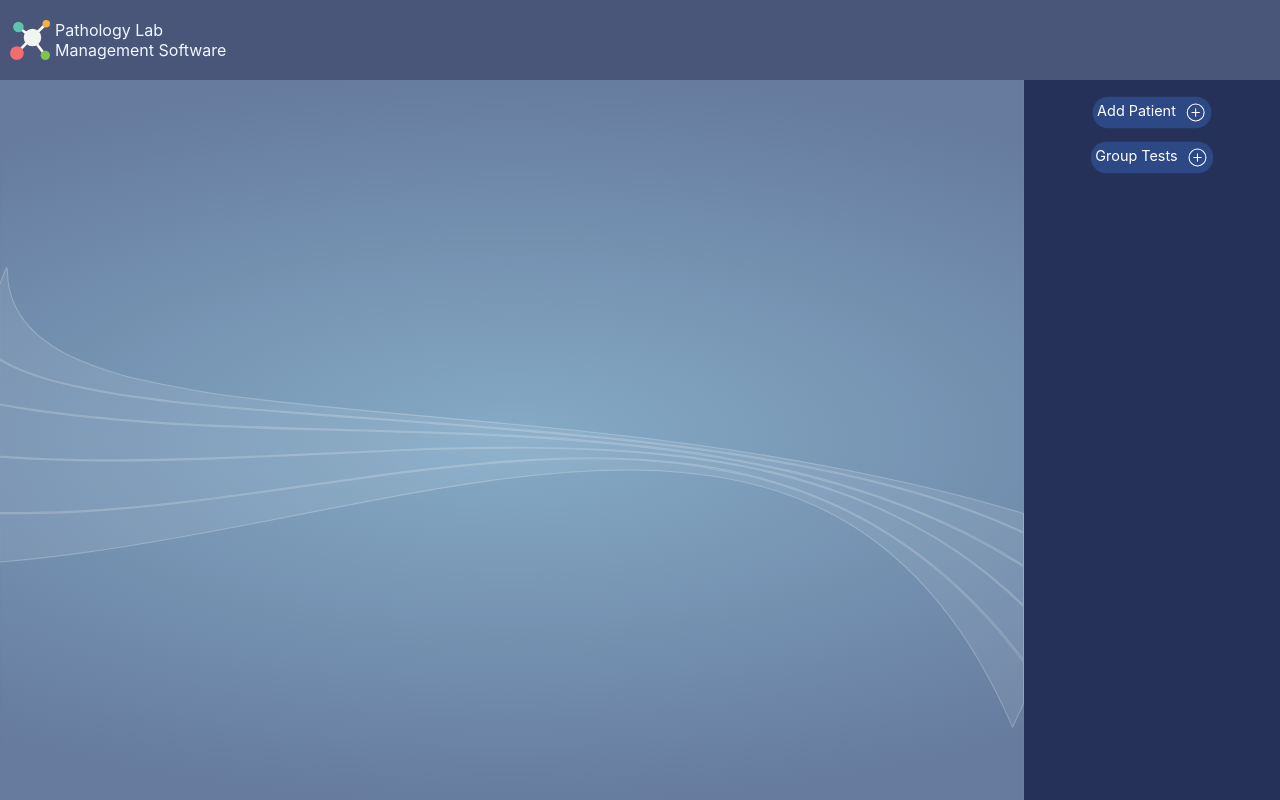
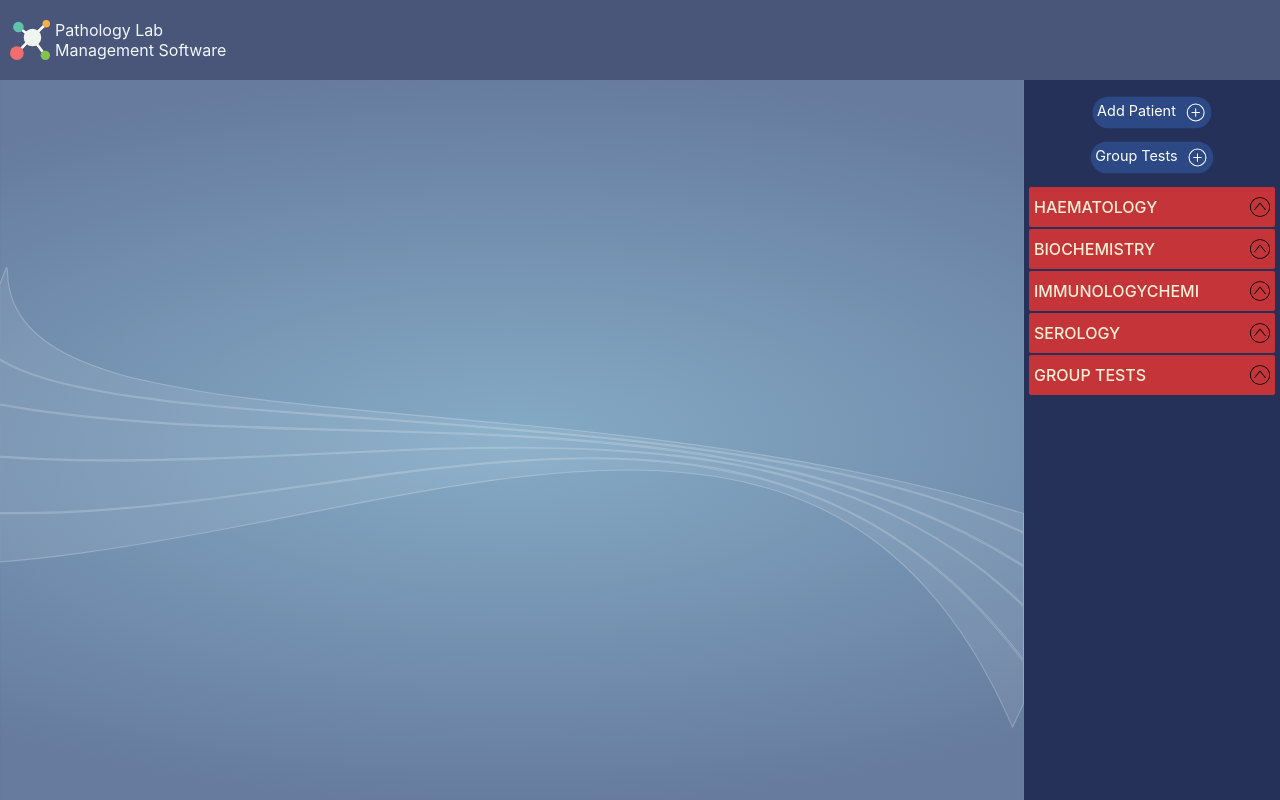
Before and after one commit to nadeemhh/projects_all, a website with bundled scripts: page client/client/index.html in a window 1280 px wide. Built offline with nearby package versions, Linux system fonts and the light colour scheme.

Commit message:
initial commit

```diff
--- a/client/client/index.html
+++ b/client/client/index.html
@@ -107,9 +107,9 @@
 
     <!-- <script src="https://cdn.jsdelivr.net/npm/idb-keyval@6/dist/umd.js"></script> -->
     <script src="./patienttest.js"></script>
-    <script src="./index.js"></script>
-<scrip src="./newStructureReport.js"></scrip>
-<script src="./printGroupedTests.js"></script>
+    <script type="module" src="./index.js"></script>
+<scrip  src="./newStructureReport.js"></scrip>
+<script  src="./printGroupedTests.js"></script>
 
   </body>
 </html>
```
